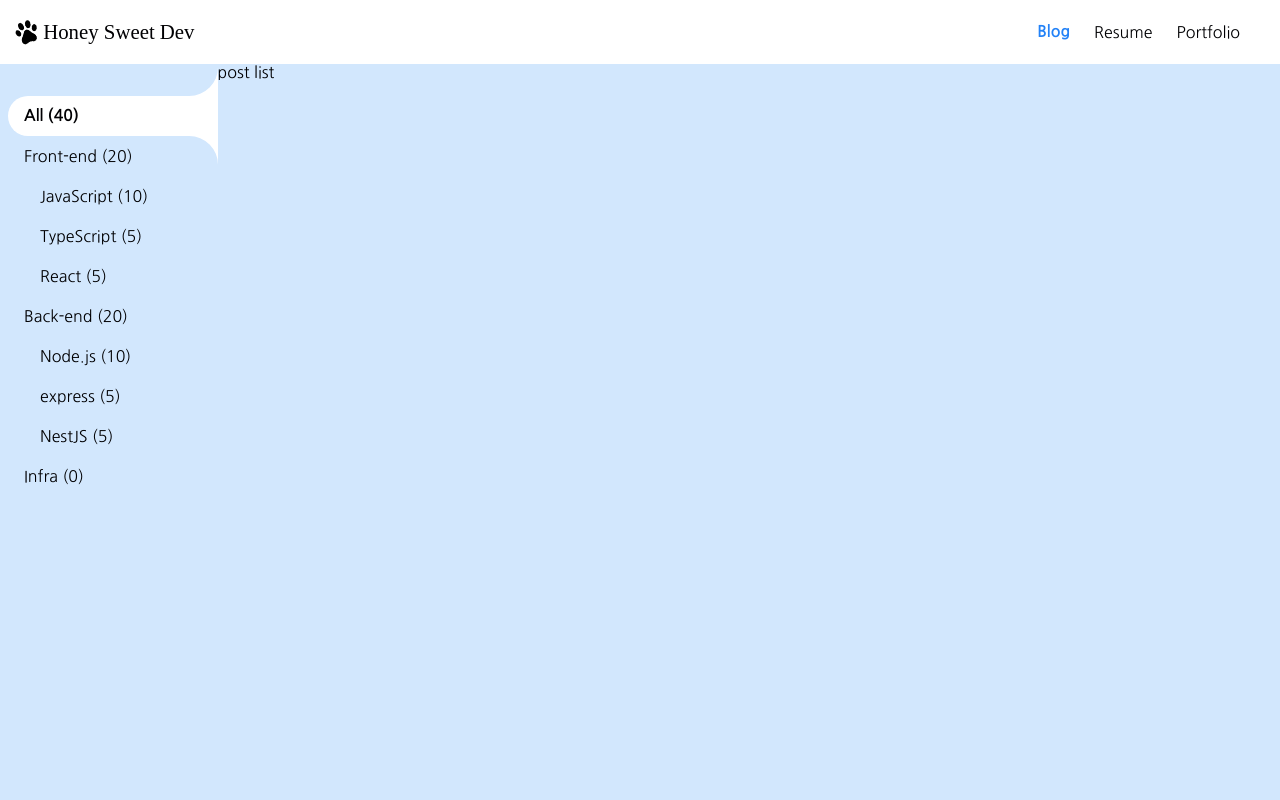
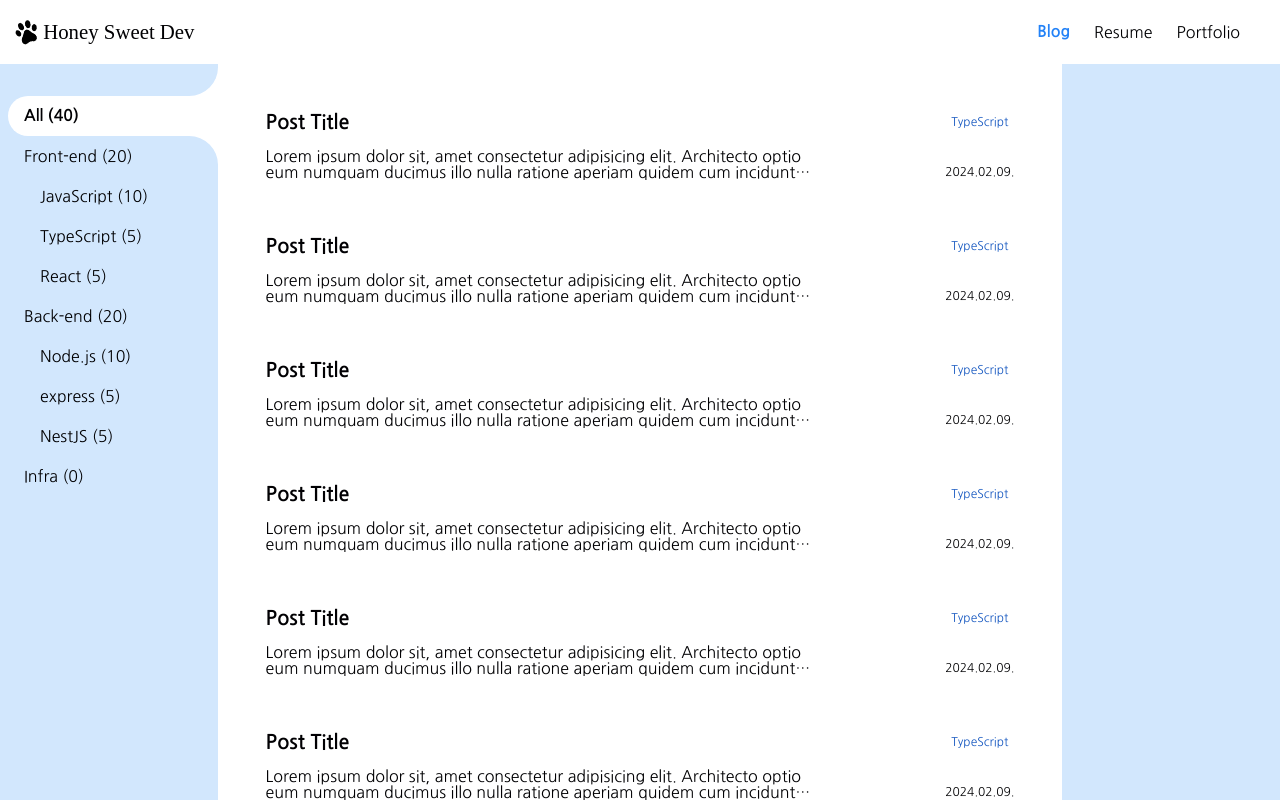
Before and after one commit to hani2057/honey-dev, a React (Vite) app: page / in a window 1280 px wide. Both pictures are taken after a click on the element "Blog". Shown: the top 800 px of the page. Built offline with nearby package versions, Linux system fonts and the light colour scheme; a web font is replaced by a local one.

Commit message:
feat: implement blog post list gui(without pagination)

```diff
--- a/src/features/blog/pages/postList/index.tsx
+++ b/src/features/blog/pages/postList/index.tsx
@@ -1,3 +1,46 @@
+import { useNavigate } from "react-router-dom";
+
+import { PATH } from "@router/path";
+import { COLORS } from "@styles/colors";
+
+import { FlexDiv, Text } from "@components/elements";
+
+import { PostCardDiv, PostContent, PostListWrapper } from "./style";
+
 export const PostList = () => {
-  return <>post list</>;
+  const navigate = useNavigate();
+
+  return (
+    <PostListWrapper>
+      {Array(10)
+        .fill(0)
+        .map((v) => (
+          <PostCardDiv
+            onClick={() => navigate(PATH.BLOG.POST.INDEX(1))}
+            key={v}
+          >
+            <FlexDiv direction="column" pWidth={75} align="start" gap={1}>
+              <Text size={1.25} bold={true} pointer={true}>
+                Post Title
+              </Text>
+              <PostContent>
+                Lorem ipsum dolor sit, amet consectetur adipisicing elit.
+                Architecto optio eum numquam ducimus illo nulla ratione aperiam
+                quidem cum incidunt vero maxime dolor aspernatur consequatur
+                tempore odit, voluptatum repellendus esse?
+              </PostContent>
+            </FlexDiv>
+            <FlexDiv direction="column" gap={2}>
+              <Text size={0.75} color={COLORS.main[700]} line={1.25}>
+                TypeScript
+              </Text>
+              <Text size={0.75} line={1}>
+                2024.02.09.
+              </Text>
+            </FlexDiv>
+          </PostCardDiv>
+        ))}
+      <div>pagination</div>
+    </PostListWrapper>
+  );
 };
--- /dev/null
+++ b/src/features/blog/pages/postList/style.ts
@@ -0,0 +1,37 @@
+import { COLORS } from "@styles/colors";
+import { styled } from "styled-components";
+
+import { FlexDiv, Text } from "@components/elements";
+
+const PostListWrapper = styled(FlexDiv)`
+  width: 66vw;
+  background-color: #ffffff;
+  flex-direction: column;
+  justify-content: start;
+  padding: 2rem;
+  gap: 1.5rem;
+`;
+
+const PostCardDiv = styled(FlexDiv)`
+  width: 100%;
+  padding: 1rem;
+  justify-content: space-between;
+
+  &:hover {
+    border-radius: 25px;
+    box-shadow: 0 0 4px ${COLORS.main[200]};
+    cursor: pointer;
+  }
+`;
+
+const PostContent = styled(Text)`
+  white-space: normal;
+  display: -webkit-box;
+  -webkit-line-clamp: 2;
+  -webkit-box-orient: vertical;
+  overflow: hidden;
+  text-overflow: ellipsis;
+  cursor: pointer;
+`;
+
+export { PostListWrapper, PostCardDiv, PostContent };
```
